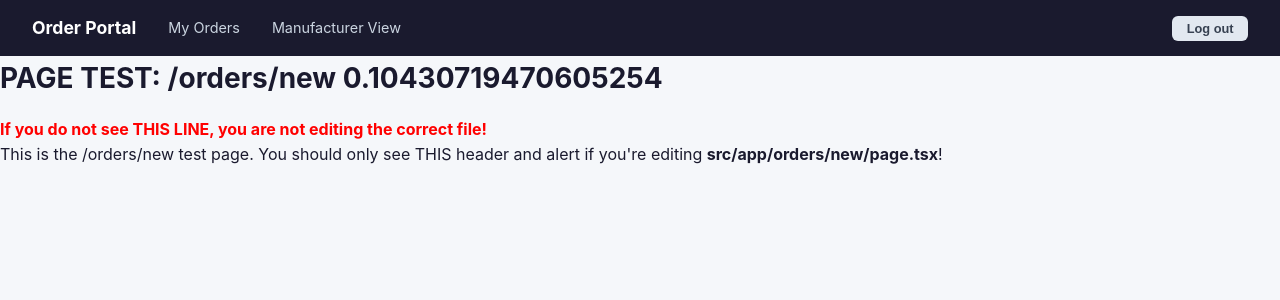
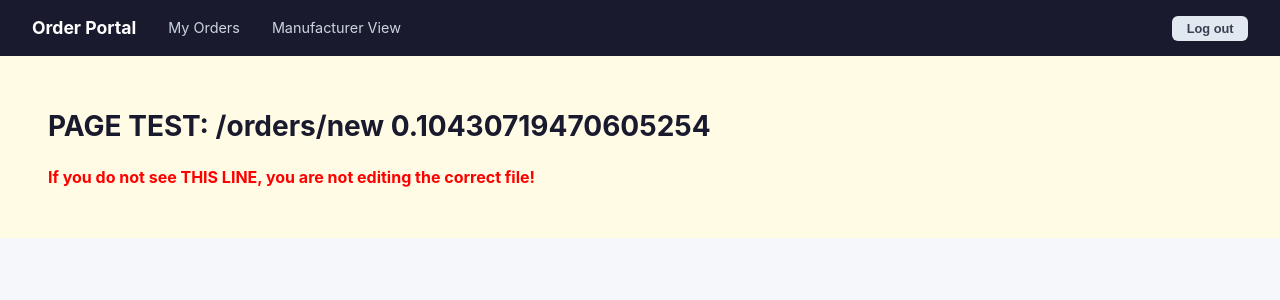
Before and after one commit to mattvip/order-portal, a Next.js app: page /orders/new in a window 1280 px wide. Shown: the top 300 px of the page. Built offline with nearby package versions, Linux system fonts and the light colour scheme.

Commit message:
Refactor NewOrderPage component layout and styles

```diff
--- a/src/app/orders/new/page.tsx
+++ b/src/app/orders/new/page.tsx
@@ -1,20 +1,11 @@
-'use client'
-
-import { useEffect } from 'react'
+'use client';
 
 export default function NewOrderPage() {
-  useEffect(() => {
-    alert("NEW ORDER PAGE IS LIVE " + Math.random())
-  }, []);
-
   return (
-    <main>
+    <main style={{padding: 48, background: '#fffbe5'}}>
       <h1>PAGE TEST: /orders/new {Math.random()}</h1>
-      <p style={{fontWeight: 'bold', color: 'red'}}>If you do not see THIS LINE, you are not editing the correct file!</p>
-
-      {/* Place your full order form here */}
-      <p>
-        This is the /orders/new test page. You should only see THIS header and alert if you're editing <b>src/app/orders/new/page.tsx</b>!
+      <p style={{fontWeight: 'bold', color: 'red'}}>
+        If you do not see THIS LINE, you are not editing the correct file!
       </p>
     </main>
   );
```
